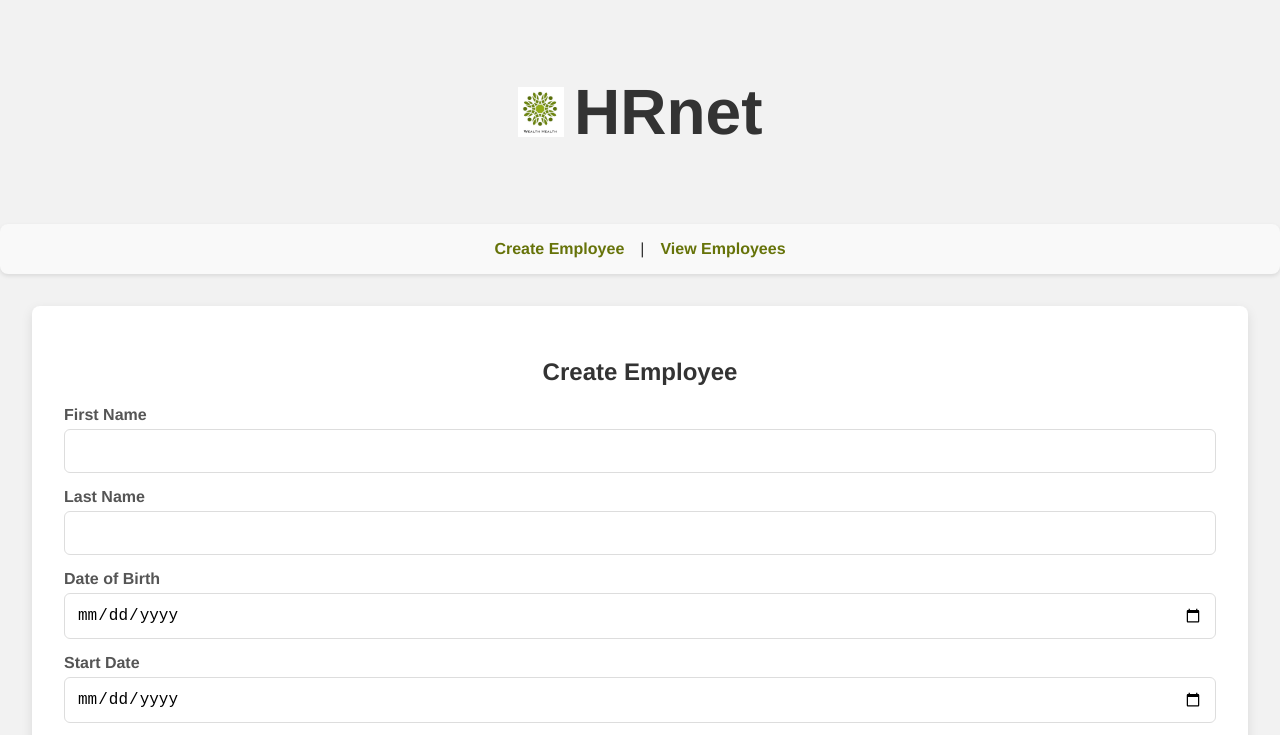
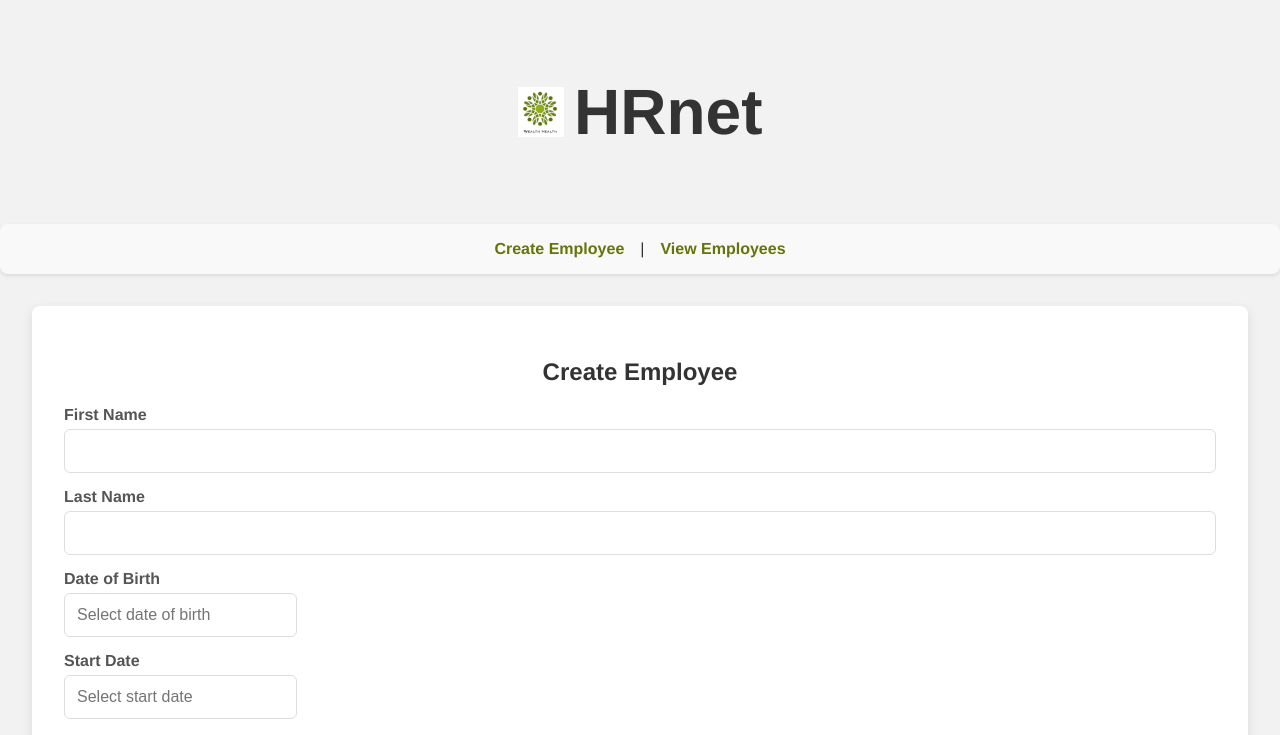
Before and after one commit to HOTP0T/OCR_P14_JQueryReact, a React (Create React App) app: page / in a window 1280 px wide. Shown: the top 735 px of the page. Built offline with nearby package versions, Linux system fonts and the light colour scheme; data requests are answered from the project's data file.

Commit message:
refined datepicker

```diff
--- a/db.json
+++ b/db.json
@@ -11,6 +11,42 @@
       "city": "12312",
       "state": "AZ",
       "zipCode": "45678"
+    },
+    {
+      "id": "7340",
+      "firstName": "Name",
+      "lastName": "Last",
+      "dateOfBirth": "2024-10-27T23:00:00.000Z",
+      "startDate": "2024-10-28T23:00:00.000Z",
+      "department": "Sales",
+      "street": "123",
+      "city": "City",
+      "state": "ID",
+      "zipCode": "12346"
+    },
+    {
+      "id": "8801",
+      "firstName": "test time",
+      "lastName": "test time",
+      "dateOfBirth": "2024-10-27",
+      "startDate": "2024-10-28",
+      "department": "Marketing",
+      "street": "1123",
+      "city": "City",
+      "state": "AZ",
+      "zipCode": "1264"
+    },
+    {
+      "id": "84d8",
+      "firstName": "123",
+      "lastName": "123",
+      "dateOfBirth": "2024-10-28",
+      "startDate": "2024-10-29",
+      "department": "Marketing",
+      "street": "123",
+      "city": "City",
+      "state": "AS",
+      "zipCode": "123"
     }
   ]
 }
--- a/src/pages/CreateEmployee.js
+++ b/src/pages/CreateEmployee.js
@@ -1,25 +1,28 @@
 import React, { useContext, useState } from 'react';
 import Modal from 'react-modal';
+import DatePicker from 'react-datepicker';
+import 'react-datepicker/dist/react-datepicker.css';
 import { EmployeeContext } from '../EmployeeContext';
 import Dropdown from '@hotp0t/dropdown-package';
 
-Modal.setAppElement('#root');
+Modal.setAppElement('#root'); // Setting root element for accessibility with Modal
 
 function CreateEmployee() {
-  const { addEmployee } = useContext(EmployeeContext);
+  const { addEmployee } = useContext(EmployeeContext); // Accessing addEmployee function from context
   const [formData, setFormData] = useState({
     firstName: '',
     lastName: '',
-    dateOfBirth: '',
-    startDate: '',
+    dateOfBirth: null,
+    startDate: null,
     department: '',
     street: '',
     city: '',
     state: '',
     zipCode: '',
-  });
-  const [modalIsOpen, setModalIsOpen] = useState(false);
+  }); // State to manage form inputs
+  const [modalIsOpen, setModalIsOpen] = useState(false); // State to manage modal visibility
 
+  // List of departments for the dropdown menu
   const departments = [
     { label: "Sales", value: "Sales" },
     { label: "Marketing", value: "Marketing" },
@@ -28,6 +31,7 @@ function CreateEmployee() {
     { label: "Legal", value: "Legal" }
   ];
 
+  // List of US states for the dropdown menu
   const states = [
     { value: 'DT', label: 'DevTest' },
     { value: "AL", label: "Alabama" },
@@ -91,18 +95,28 @@ function CreateEmployee() {
     { value: "WY", label: "Wyoming" }
   ];
 
+  // Handles generic input changes for text fields
   const handleChange = (e) => {
     setFormData({ ...formData, [e.target.id]: e.target.value });
   };
 
+  // Handles selection in the department dropdown
   const handleSelectDepartment = (selectedValue) => {
     setFormData({ ...formData, department: selectedValue });
   };
 
+  // Handles date selection and formats it to exclude time
+  const handleDateChange = (date, field) => {
+    const formattedDate = date.toISOString().split('T')[0]; // Format date to 'YYYY-MM-DD'
+    setFormData({ ...formData, [field]: formattedDate });
+  };
+
+  // Handles selection in the state dropdown
   const handleSelectState = (selectedValue) => {
     setFormData({ ...formData, state: selectedValue });
   };
 
+  // Submits form data and triggers modal confirmation
   const handleSubmit = (e) => {
     e.preventDefault();
     addEmployee(formData);
@@ -119,12 +133,29 @@ function CreateEmployee() {
         <label htmlFor="lastName">Last Name</label>
         <input type="text" id="lastName" value={formData.lastName} onChange={handleChange} />
 
+        {/* Date of Birth with React DatePicker */}
         <label htmlFor="dateOfBirth">Date of Birth</label>
-        <input type="date" id="dateOfBirth" value={formData.dateOfBirth} onChange={handleChange} />
+        <br />
+        <DatePicker
+          selected={formData.dateOfBirth ? new Date(formData.dateOfBirth) : null}
+          onChange={(date) => handleDateChange(date, 'dateOfBirth')}
+          dateFormat="dd/MM/yyyy"
+          placeholderText="Select date of birth"
+        />
 
+        {/* Start Date with React DatePicker */}
+        <br />
         <label htmlFor="startDate">Start Date</label>
-        <input type="date" id="startDate" value={formData.startDate} onChange={handleChange} />
+        <br />
+        <DatePicker
+          selected={formData.startDate ? new Date(formData.startDate) : null}
+          onChange={(date) => handleDateChange(date, 'startDate')}
+          dateFormat="dd/MM/yyyy"
+          placeholderText="Select start date"
+        />
 
+        {/* Department Dropdown */}
+        <br />
         <label htmlFor="department">Department</label>
         <Dropdown
           options={departments}
@@ -133,6 +164,7 @@ function CreateEmployee() {
           placeholder="Select a department"
         />
 
+        {/* Address Section */}
         <fieldset className="address">
           <legend>Address</legend>
 
@@ -157,6 +189,7 @@ function CreateEmployee() {
         <button type="submit">Save</button>
       </form>
 
+      {/* Confirmation Modal */}
       <Modal
         isOpen={modalIsOpen}
         onRequestClose={() => setModalIsOpen(false)}
```
